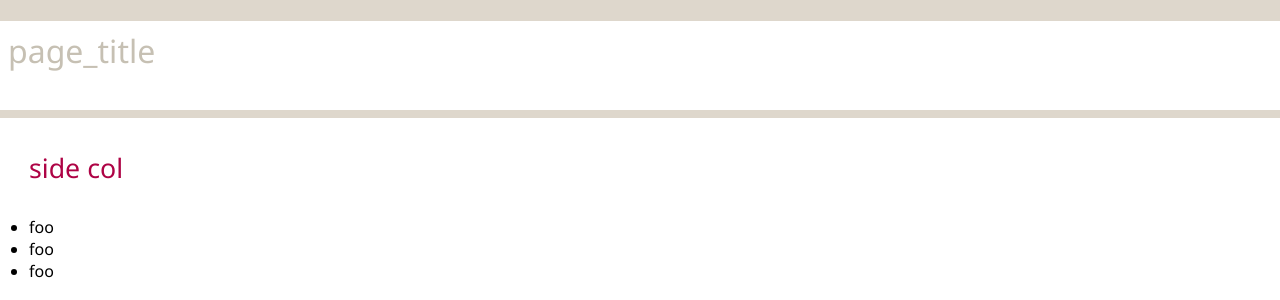
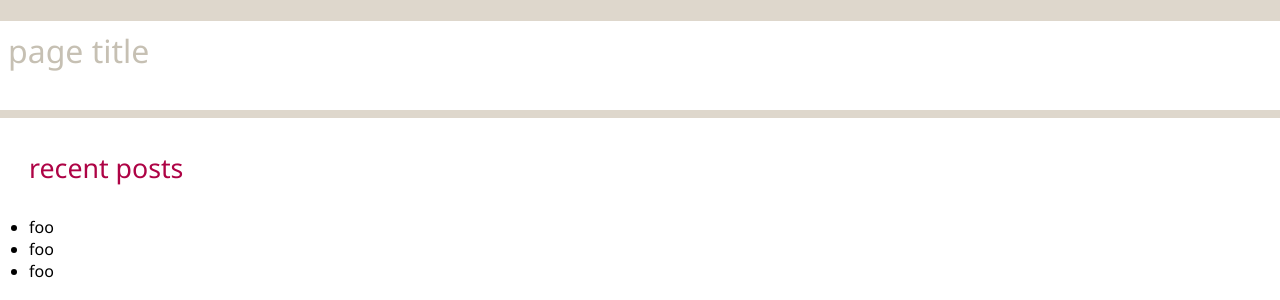
Before and after one commit to sousk/flow, a Rails app: page / in a window 1280 px wide. Shown: the top 300 px of the page. Run offline with Rails 7, Linux system fonts and the light colour scheme; data that the repository does not hold is empty; some libraries are stand-ins or nearby versions.

Commit message:
edit texts

```diff
--- a/app/views/layouts/default.html.haml
+++ b/app/views/layouts/default.html.haml
@@ -1,7 +1,7 @@
 !!! html
 %html
   %head
-    %title @page_title
+    %title= @page_title ||= 'page title'
     %meta{"http-equiv" => "Content-Type", :content => "text/html;charset=utf-8"}
 
     / %link{'rel'=>"alternate", 'type'=>"application/atom+xml",
@@ -17,10 +17,10 @@
   %body
     .page
       .head
-        %h1 page_title
+        %h1= @page_title ||= 'page title'
 
       .body
-        .leftCol.main
+        .main.leftCol
           #messages
             #notice= flash[:notice]
             #error= flash[:error]
@@ -29,7 +29,7 @@
             = yield :layout
 
         .side
-          %h2 side col
+          %h2 recent posts
           %ul
             %li foo
             %li foo
```
